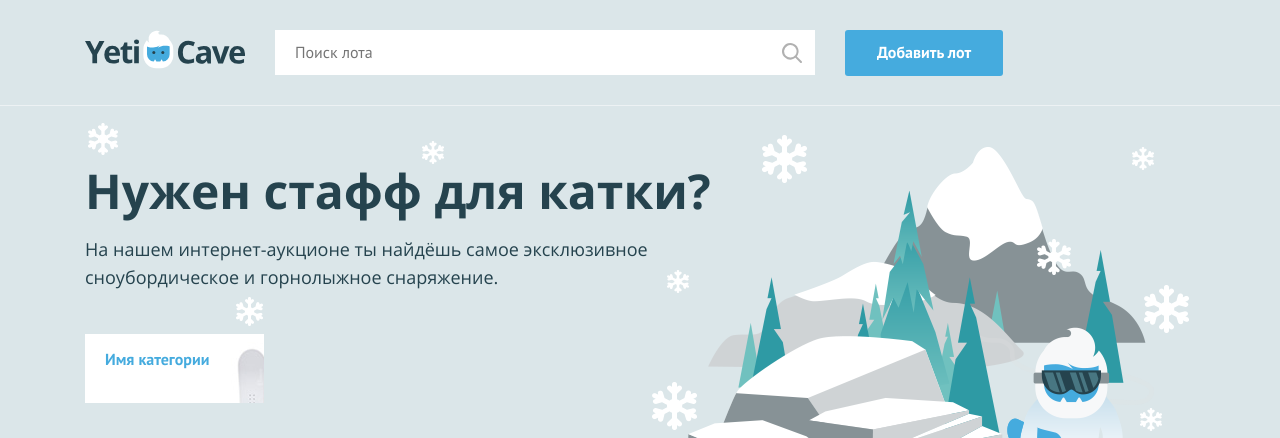
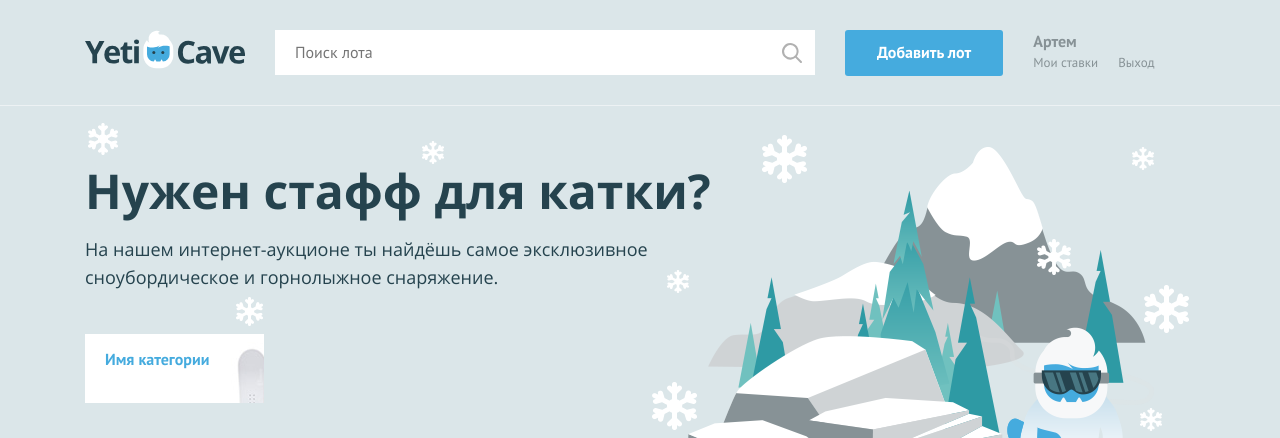
Before and after one commit to artemproninacademy/1500477-yeticave-14, a PHP site: page / in a window 1280 px wide. Shown: the top 438 px of the page. Run offline with PHP 8.4, Linux system fonts and the light colour scheme.

Commit message:
Задание 1.16 Работа с условиями

```diff
--- a/index.php
+++ b/index.php
@@ -1,7 +1,7 @@
 <?php
 $is_auth = rand(0, 1);
 
-$user_name = ''; // укажите здесь ваше имя
+$user_name = 'Артем';
 ?>
 <!DOCTYPE html>
 <html lang="ru">
@@ -27,9 +27,22 @@ $user_name = ''; // укажите здесь ваше имя
         <a class="main-header__add-lot button" href="pages/add-lot.html">Добавить лот</a>
 
         <nav class="user-menu">
-
-        <!-- здесь должен быть PHP код для показа меню и данных пользователя -->
-
+            <?php if ($is_auth==true):?>
+            <div class="user-menu__logged">
+                <p><?=$user_name?></p>
+                <a class="user-menu__bets" href="pages/my-bets.html">Мои ставки</a>
+                <a class="user-menu__logout" href="#">Выход</a>
+            </div>
+            <?php else:?>
+            <ul class="user-menu__list">
+                <li class="user-menu__item">
+                    <a href="#">Регистрация</a>
+                </li>
+                <li class="user-menu__item">
+                    <a href="#">Вход</a>
+                </li>
+            </ul>
+            <?php endif;?>
         </nav>
     </div>
 </header>
```
